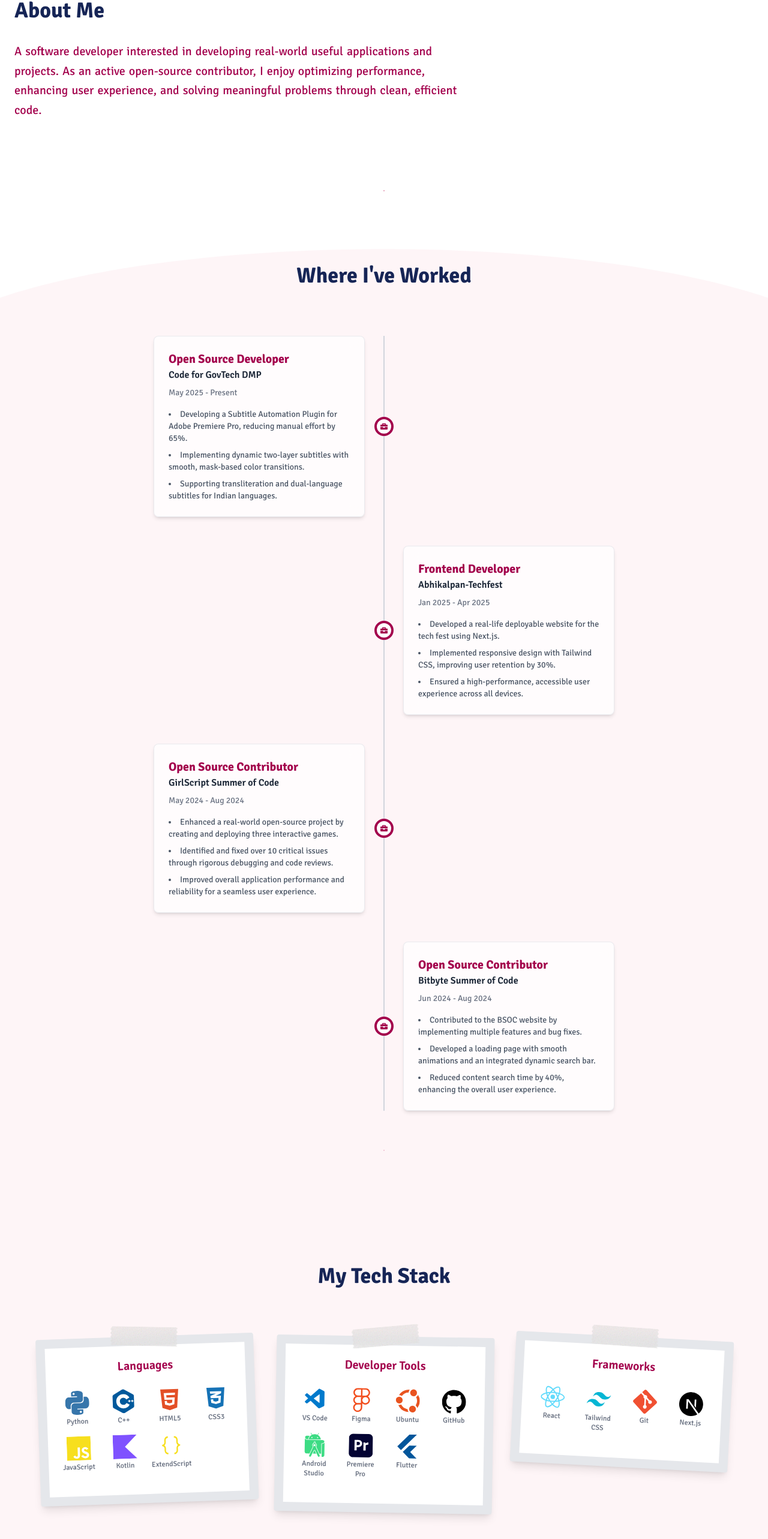
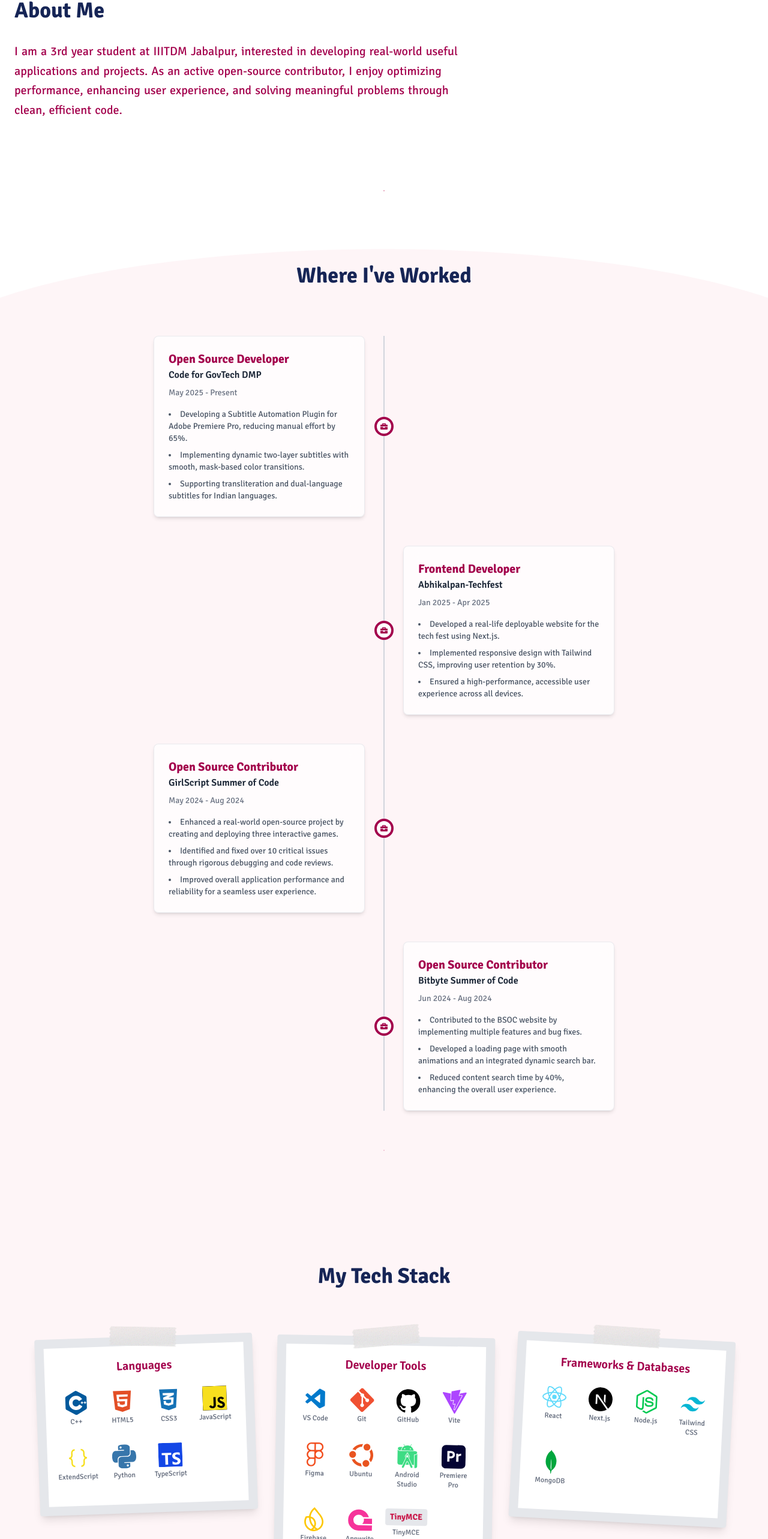
Before and after one commit to tanishkaa08/Portfolio-Website, a Next.js app: page / in a window 1280 px wide. Shown: the part 882-3448 px from the top of the page at 60% size. Built offline with nearby package versions, Linux system fonts and the light colour scheme.

Commit message:
contact us updated

```diff
--- a/components/About.tsx
+++ b/components/About.tsx
@@ -2,7 +2,7 @@
 import React from 'react';
 import { motion } from 'framer-motion';
 
-const aboutText = "A software developer interested in developing real-world useful applications and projects. As an active open-source contributor, I enjoy optimizing performance, enhancing user experience, and solving meaningful problems through clean, efficient code.";
+const aboutText = "I am a 3rd year student at IIITDM Jabalpur, interested in developing real-world useful applications and projects. As an active open-source contributor, I enjoy optimizing performance, enhancing user experience, and solving meaningful problems through clean, efficient code.";
 
 const sentence = {
   hidden: { opacity: 1 },
--- a/components/Footer.tsx
+++ b/components/Footer.tsx
@@ -12,7 +12,7 @@ const Footer = () => {
           <motion.a whileHover={{ y: -3, scale: 1.1 }} href="https://linkedin.com" target="_blank" rel="noopener noreferrer" className="hover:text-highlight transition-colors duration-300"><FaLinkedin size={30} /></motion.a>
           <motion.a whileHover={{ y: -3, scale: 1.1 }} href="https://twitter.com" target="_blank" rel="noopener noreferrer" className="hover:text-highlight transition-colors duration-300"><FaTwitter size={30} /></motion.a>
         </div>
-        <p>&copy; {new Date().getFullYear()} John Doe. All rights reserved.</p>
+        <p>&copy; {new Date().getFullYear()} Tanishka Nibariya. All rights reserved.</p>
       </div>
     </footer>
   );
--- a/components/Projects.tsx
+++ b/components/Projects.tsx
@@ -1,42 +1,84 @@
 'use client';
 import React from 'react';
 import { motion, Variants } from 'framer-motion';
-import { FaExternalLinkAlt, FaReact, FaNodeJs } from 'react-icons/fa';
+import { FaExternalLinkAlt, FaReact, FaNodeJs, FaGithub, FaYoutube, FaGoogleDrive } from 'react-icons/fa';
 import {
   SiNextdotjs,
+  SiTailwindcss,
   SiTypescript,
-  SiTailwindcss,
-  SiStripe,
-  SiGraphql,
-  SiPostgresql
+  SiExpress,
+  SiMongodb,
+  SiVite,
+  SiJavascript,
+  SiPython,
+  SiFlutter,
+  SiFirebase,
+  SiAppwrite,
 } from 'react-icons/si';
 
-// --- Technology Icon Mapping ---
+// --- UPDATED Technology Icon Mapping ---
 const techIcons: { [key: string]: React.ReactNode } = {
   'React': <FaReact size={28} className="text-blue-500" />,
   'Node.js': <FaNodeJs size={28} className="text-green-500" />,
-  'TypeScript': <SiTypescript size={28} className="text-blue-700" />,
   'Tailwind CSS': <SiTailwindcss size={28} className="text-cyan-500" />,
   'Next.js': <SiNextdotjs size={28} className="text-black" />,
-  'Stripe': <SiStripe size={28} className="text-purple-600" />,
-  'GraphQL': <SiGraphql size={28} className="text-pink-600" />,
-  'PostgreSQL': <SiPostgresql size={28} className="text-blue-600" />,
+  'Vite': <SiVite size={28} className="text-purple-500" />,
+  'Express': <SiExpress size={28} className="text-gray-600" />,
+  'MongoDB': <SiMongodb size={28} className="text-green-600" />,
+  'Python': <SiPython size={28} className="text-yellow-500" />,
+  'Flutter': <SiFlutter size={28} className="text-blue-400" />,
+  'Firebase': <SiFirebase size={28} className="text-yellow-400" />,
+  'Appwrite': <SiAppwrite size={28} className="text-pink-500" />,
+  'TinyMCE': <span className="text-xs font-bold bg-gray-200 p-1 rounded">TinyMCE</span>,
 };
 
-// --- Your Project Data ---
+// --- UPDATED Project Data ---
 const projects = [
   {
-    title: 'Project One',
-    description: 'A web application for managing tasks and projects, featuring a clean user interface and real-time collaboration.',
-    technologies: ['React', 'Node.js', 'TypeScript', 'Tailwind CSS'],
-    liveLink: '#',
+    title: 'Subtitle Tool Extension for Adobe Premiere Pro',
+    description: 'An extension designed to automate the subtitling workflow within Adobe Premiere Pro. It empowers video editors with three versatile modes: simple static subtitles, dynamic color-transitioning subtitles using MOGRTs, and dual-layer transliteration for multi-language projects. By integrating directly with the Premiere Pro timeline, this tool significantly reduces manual effort by 50% and enhances creative flexibility.',
+    technologies: ['JavaScript', 'ExtendScript', 'HTML', 'CSS'],
+    repoLink: '#',
+    documentation: '#'
+  },
+  {
+    title: 'Smart Hybrid Delivery',
+    description: 'A hybrid drone delivery path planning system that optimizes last-mile routes using EVs and drones to reduce carbon emissions and calculate efficiency in real-time.',
+    technologies: ['React', 'Vite', 'Node.js', 'Express', 'MongoDB'],
+    repoLink: '#',
+    youtubeLink: '#' // Added youtube link
+  },
+  {
+    title: 'Personal Portfolio Website',
+    description: 'My personal portfolio to showcase my skills, experience, and projects. Built with Next.js and TypeScript, styled with Tailwind CSS, and animated with Framer Motion for a smooth, interactive user experience.',
+    technologies: ['Next.js', 'TypeScript', 'Tailwind CSS', 'React'],
+    repoLink: '#',
+    liveLink: '#'
+  },
+  {
+    title: 'Abhikalpan Techfest Website',
+    description: 'Developed the official website for Abhikalpan, the annual tech fest of IIITDM Jabalpur. Built with Next.js and styled with Tailwind CSS for a responsive and modern user experience, improving user retention by 30%.',
+    technologies: ['Next.js', 'Tailwind CSS', 'React', 'TypeScript'],
+    repoLink: '#',
+    liveLink: '#'
+  },
+
+  {
+    title: 'VisionBoard',
+    description: 'A vision board web application that enables users to create, edit, and manage articles to visualize and track their personal activities, supporting over 400 authenticated users.',
+    technologies: ['React', 'Appwrite', 'TinyMCE', 'Tailwind CSS'],
     repoLink: '#'
   },
   {
-    title: 'Project Two',
-    description: 'An e-commerce website for selling handmade goods, with a focus on a smooth user experience and secure payments.',
-    technologies: ['Next.js', 'Stripe', 'GraphQL', 'PostgreSQL'],
-    liveLink: '#',
+    title: 'Expense Tracker',
+    description: 'An Android app built with Flutter for seamless expense recording, featuring real-time summaries, categorization, and daily budget management.',
+    technologies: ['Flutter', 'Firebase'],
+    repoLink: '#'
+  },
+  {
+    title: 'Smart Warehouse System',
+    description: 'A web-controlled ESP32 system for smart warehouses, employing a WebSocket protocol for real-time communication between the client and hardware.',
+    technologies: ['Python'],
     repoLink: '#'
   }
 ];
@@ -44,19 +86,12 @@ const projects = [
 // --- Animation Variants ---
 const containerVariants = {
   hidden: { opacity: 0 },
-  visible: {
-    opacity: 1,
-    transition: { staggerChildren: 0.2 },
-  },
+  visible: { opacity: 1, transition: { staggerChildren: 0.2 } },
 };
 
 const cardVariants: Variants = {
   hidden: { opacity: 0, y: 50 },
-  visible: {
-    opacity: 1,
-    y: 0,
-    transition: { duration: 0.5, ease: 'easeOut' },
-  },
+  visible: { opacity: 1, y: 0, transition: { duration: 0.5, ease: 'easeOut' } },
 };
 
 // --- Main Component ---
@@ -64,63 +99,62 @@ const Projects = () => {
   return (
     <section id="projects" className="section-padding">
       <div className="container mx-auto px-4">
-        <div className="text-center mb-16">
-          <h2 className="text-4xl font-bold text-gray-800">My Creations</h2>
-          <div className="w-24 h-1 bg-pink-400 mx-auto mt-4 rounded"></div>
+        <div className="text-center mt-20 mb-16">
+          <h2 className="text-4xl font-bold text-blue-950">Some Recent Work</h2>
         </div>
-
         <div className="max-w-3xl mx-auto">
           <motion.div
             className="grid grid-cols-1 md:grid-cols-1 gap-20"
             variants={containerVariants}
             initial="hidden"
             whileInView="visible"
-          viewport={{ once: false, amount: 0.2 }}
+            viewport={{ once: true, amount: 0.2 }}
           >
             {projects.map((project) => (
               <motion.div
                 key={project.title}
-              className="relative group" // The container for the hover effect
+                className="relative group"
                 variants={cardVariants}
               >
-              {/* The Animated Background Shape */}
-              <div className="absolute -inset-3 bg-pink-800 rounded-3xl z-0 transform transition-transform duration-500 ease-out group-hover:rotate-[-2deg] group-hover:scale-105"></div>
-
-              {/* The Main Content Card */}
-              <div className="relative z-10 bg-white p-6 sm:p-8 rounded-3xl h-full flex flex-col shadow-lg">
+                <div className="absolute -inset-3 bg-[#FDECF0]/50 rounded-lg z-0 transition-transform duration-500 ease-out group-hover:rotate-[-2deg] group-hover:scale-105"></div>
+                <div className="relative z-10 bg-white p-6 sm:p-8 rounded-lg h-full flex flex-col shadow-lg">
                   <div className="flex-grow">
                     <h3 className="text-2xl font-bold mb-3 text-gray-900">{project.title}</h3>
                     <p className="text-gray-600 mb-6">{project.description}</p>
-                  <div className="flex items-center space-x-5 mt-auto">
+                    <h4 className="font-semibold text-gray-700 mb-3">Tech Stack:</h4>
+                    <div className="flex items-center flex-wrap gap-x-5 gap-y-3">
                       {project.technologies.map((tech) => (
                         <div key={tech} className="group/icon relative">
-                        {techIcons[tech]}
-                        <span className="absolute -top-10 left-1/2 -translate-x-1/2 opacity-0 group-hover/icon:opacity-100 transition-opacity bg-gray-800 text-white text-xs rounded-md py-1 px-2 pointer-events-none whitespace-nowrap">
+                          {techIcons[tech] || <span className="text-xs font-bold bg-gray-200 p-1 rounded">{tech}</span>}
+                          <span className="absolute -bottom-8 left-1/2 -translate-x-1/2 opacity-0 group-hover/icon:opacity-100 transition-opacity bg-gray-800 text-white text-xs rounded-md py-1 px-2 pointer-events-none whitespace-nowrap">
                             {tech}
                           </span>
                         </div>
                       ))}
                     </div>
                   </div>
+                  <div className="mt-8 pt-6 border-t border-gray-200 flex items-center justify-center space-x-6">
+                    {project.repoLink && (
+                      <a href={project.repoLink} target="_blank" rel="noopener noreferrer" className="flex items-center px-4 py-2 border border-gray-300 rounded-lg font-semibold text-gray-700 hover:bg-gray-100 transition-colors">
+                        <FaGithub className="mr-2" /> GitHub
+                      </a>
+                    )}
+                    {project.youtubeLink && (
+                       <a href={project.youtubeLink} target="_blank" rel="noopener noreferrer" className="flex items-center px-4 py-2 border border-gray-300 rounded-lg font-semibold text-gray-700 hover:bg-gray-100 transition-colors">
+                          <FaYoutube className="mr-2 text-red-600" /> Youtube
+                      </a>
+                    )}
+                     {project.documentation && (
+                       <a href={project.documentation} target="_blank" rel="noopener noreferrer" className="flex items-center px-4 py-2 border border-gray-300 rounded-lg font-semibold text-gray-700 hover:bg-gray-100 transition-colors">
 
-                <div className="mt-8 pt-6 border-t border-gray-200 flex flex-col items-center text-center">
-                  <a
-                    href={project.liveLink}
-                    target="_blank"
-                    rel="noopener noreferrer"
-                    className="flex items-center justify-center w-full sm:w-auto px-6 py-3 bg-indigo-600 text-white font-bold rounded-full shadow-md hover:bg-indigo-700 transform hover:scale-105 transition-all duration-300"
-                  >
-                    <FaExternalLinkAlt className="mr-2" />
-                    Live Demo
+                        <FaGoogleDrive className="mr-2 text-green-800" /> Documentation
                       </a>
-                  <a
-                    href={project.repoLink}
-                    target="_blank"
-                    rel="noopener noreferrer"
-                    className="mt-4 font-semibold text-gray-600 hover:text-indigo-600 transition-colors"
-                  >
-                    View on GitHub
+                    )}
+                     {project.liveLink && (
+                       <a href={project.liveLink} target="_blank" rel="noopener noreferrer" className="flex items-center px-4 py-2 border border-gray-300 rounded-lg font-semibold text-gray-700 hover:bg-gray-100 transition-colors">
+                        <FaExternalLinkAlt className="mr-2" /> Live
                       </a>
+                    )}
                   </div>
                 </div>
               </motion.div>
--- a/components/Skills.tsx
+++ b/components/Skills.tsx
@@ -1,7 +1,7 @@
 'use client';
 import React from 'react';
-import { motion } from 'framer-motion';
-import { FaHtml5, FaCss3Alt } from 'react-icons/fa';
+import { motion, Variants } from 'framer-motion';
+import { FaHtml5, FaCss3Alt, FaNodeJs } from 'react-icons/fa';
 import { VscVscode, VscJson } from 'react-icons/vsc';
 import {
   SiNextdotjs,
@@ -11,13 +11,18 @@ import {
   SiGit,
   SiPython,
   SiCplusplus,
-  SiKotlin,
+
   SiFigma,
   SiUbuntu,
   SiGithub,
   SiAndroidstudio,
   SiAdobepremierepro,
-  SiFlutter,
+
+  SiMongodb,
+  SiVite,
+  SiFirebase,
+  SiAppwrite,
+  SiTypescript,
 } from 'react-icons/si';
 
 // --- Data Refactored for easier mapping ---
@@ -25,34 +30,40 @@ const skillCategories = [
   {
     title: 'Languages',
     skills: [
-      { name: 'Python', icon: <SiPython size={40} className="text-[#3776AB]" /> },
+
       { name: 'C++', icon: <SiCplusplus size={40} className="text-[#00599C]" /> },
       { name: 'HTML5', icon: <FaHtml5 size={40} className="text-[#E34F26]" /> },
       { name: 'CSS3', icon: <FaCss3Alt size={40} className="text-[#1572B6]" /> },
-      { name: 'JavaScript', icon: <SiJavascript size={40} className="text-[#F7DF1E]" /> },
-      { name: 'Kotlin', icon: <SiKotlin size={40} className="text-[#7F52FF]" /> },
+      { name: 'JavaScript', icon: <SiJavascript size={40} className="text-[#F7DF1E] bg-black" /> },
       { name: 'ExtendScript', icon: <VscJson size={40} className="text-[#F7DF1E]" /> },
+      { name: 'Python', icon: <SiPython size={40} className="text-[#3776AB]" /> },
+      { name: 'TypeScript', icon: <SiTypescript size={40} className="text-blue-700" /> },
     ],
   },
   {
     title: 'Developer Tools',
     skills: [
       { name: 'VS Code', icon: <VscVscode size={40} className="text-[#007ACC]" /> },
+      { name: 'Git', icon: <SiGit size={40} className="text-[#F05032]" /> },
+      { name: 'GitHub', icon: <SiGithub size={40} className="text-black" /> },
+      { name: 'Vite', icon: <SiVite size={40} className="text-purple-500" /> },
       { name: 'Figma', icon: <SiFigma size={40} className="text-[#F24E1E]" /> },
       { name: 'Ubuntu', icon: <SiUbuntu size={40} className="text-[#E95420]" /> },
-      { name: 'GitHub', icon: <SiGithub size={40} className="text-black" /> },
       { name: 'Android Studio', icon: <SiAndroidstudio size={40} className="text-[#3DDC84]" /> },
       { name: 'Premiere Pro', icon: <SiAdobepremierepro size={40} className="text-[#040433]" /> },
-      { name: 'Flutter', icon: <SiFlutter size={40} className="text-[#02569B]" /> },
+      { name: 'Firebase', icon: <SiFirebase size={40} className="text-yellow-400" /> },
+      { name: 'Appwrite', icon: <SiAppwrite size={40} className="text-pink-500" /> },
+      { name: 'TinyMCE', icon: <span className="text-sm font-bold bg-gray-200 py-1 px-2 rounded">TinyMCE</span> },
     ],
   },
   {
-    title: 'Frameworks',
+    title: 'Frameworks & Databases',
     skills: [
       { name: 'React', icon: <SiReact size={40} className="text-[#61DAFB]" /> },
+      { name: 'Next.js', icon: <SiNextdotjs size={40} className="text-black" /> },
+      { name: 'Node.js', icon: <FaNodeJs size={40} className="text-green-500" /> },
       { name: 'Tailwind CSS', icon: <SiTailwindcss size={40} className="text-[#06B6D4]" /> },
-      { name: 'Git', icon: <SiGit size={40} className="text-[#F05032]" /> },
-      { name: 'Next.js', icon: <SiNextdotjs size={40} className="text-black" /> },
+      { name: 'MongoDB', icon: <SiMongodb size={40} className="text-green-600" /> },
     ],
   },
 ];
@@ -84,12 +95,12 @@ const Tape = ({ rotation }) => (
   );
 
 const containerVariants = {
-  hidden: { opacity: 0 },
-  visible: { opacity: 1, transition: { staggerChildren: 0.2 } },
+  hidden: { opacity: 1 },
+  visible: { opacity: 1, transition: { staggerChildren: 0.1 } },
 };
 
-const itemVariants = {
-  hidden: { opacity: 0, y: 30 },
+const itemVariants: Variants = {
+  hidden: { opacity: 0, y: 20 },
   visible: { opacity: 1, y: 0, transition: { duration: 0.5 } },
 };
 
@@ -104,7 +115,7 @@ const Skills = () => {
         <motion.div
           initial="hidden"
           whileInView="visible"
-          viewport={{ once: true, amount: 0.1 }}
+          viewport={{ once: true, amount: 0.05 }}
           variants={containerVariants}
         >
           <h2 className="text-4xl font-bold text-center mb-20 text-blue-950">My Tech Stack</h2>
@@ -123,9 +134,9 @@ const Skills = () => {
 
                 <div className="bg-white p-5 pb-10 border-15 border-gray-200 rounded-sm shadow-lg ">
                   <h3 className="text-xl font-semibold text-center mb-6 text-pink-800">{category.title}</h3>
-                  <div className="grid grid-cols-3 sm:grid-cols-4 gap-4">
+                  <div className="grid grid-cols-3 sm:grid-cols-4 gap-y-8 gap-x-4">
                     {category.skills.map((skill) => (
-                      <div key={skill.name} className="flex flex-col items-center text-center">
+                      <div key={skill.name} title={skill.name} className="flex flex-col items-center text-center">
                         {skill.icon}
                         <p className="mt-1 text-xs font-medium text-gray-500">{skill.name}</p>
                       </div>
```
Also changed, not shown: components/Contact.tsx (+11 -10 lines), components/InteractiveBackground.tsx (added), components/SectionWrapper.tsx (added). Lines whose indentation alone changed are shown as unchanged.
